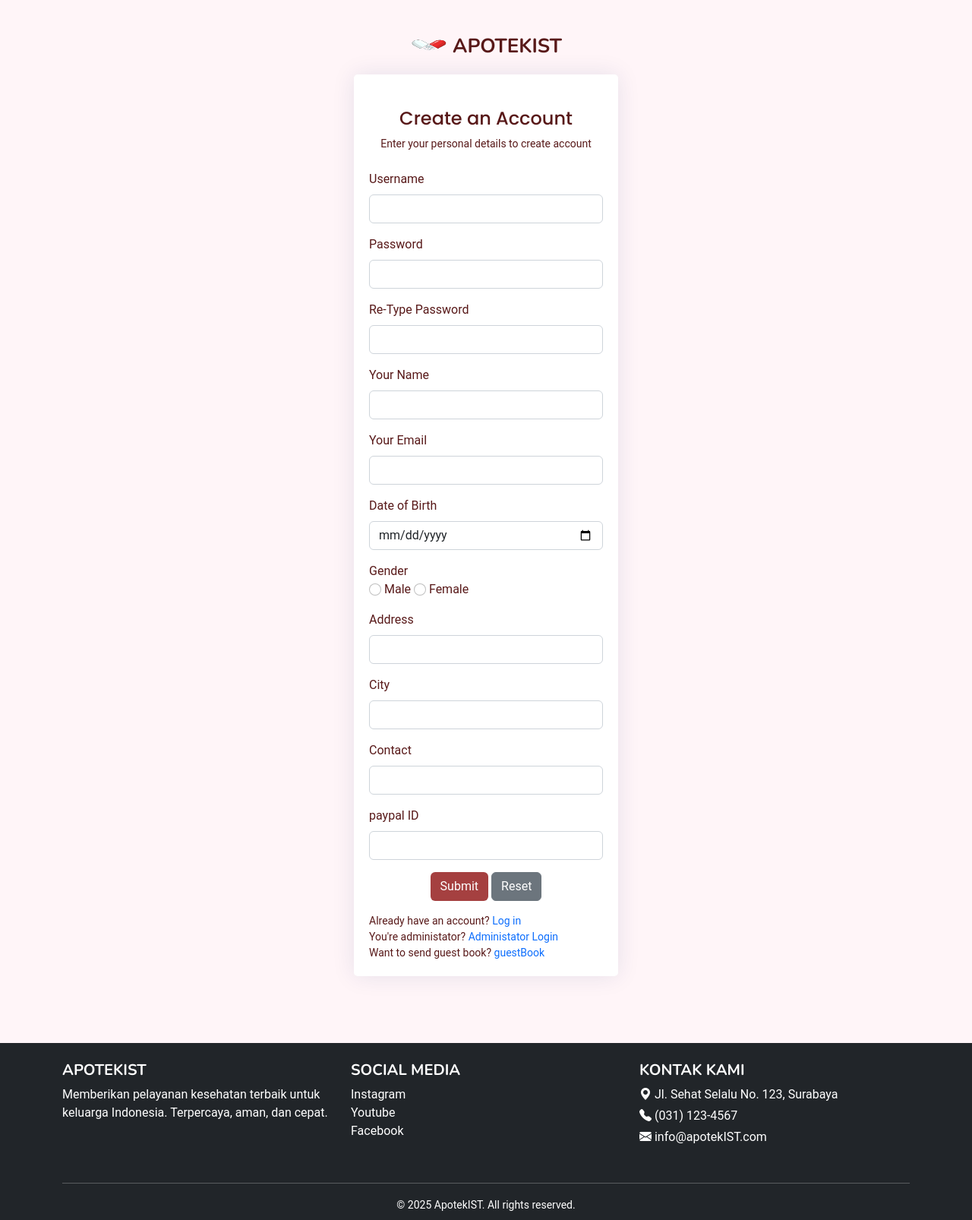
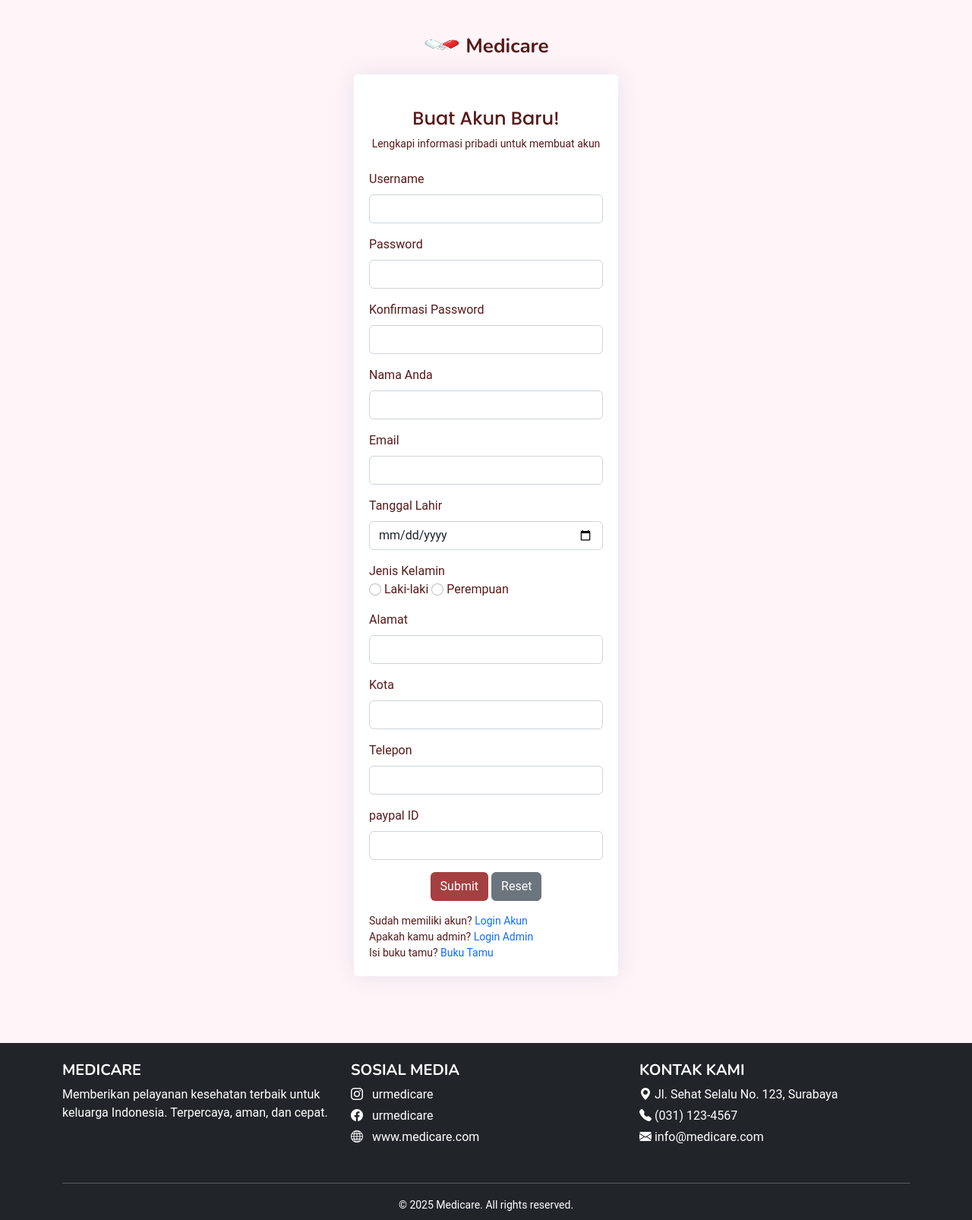
Before and after one commit to NadiyahSyaidatus/Medicare, a PHP site: page /registrasiAkun.php in a window 1280 px wide. Shown: the whole page at 76% size. Run offline with PHP 8.4, Linux system fonts and the light colour scheme; some libraries are stand-ins or nearby versions.

Commit message:
2/05/2025

```diff
--- a/Pelanggan/headerPelanggan.php
+++ b/Pelanggan/headerPelanggan.php
@@ -60,7 +60,7 @@ if(!isset($_SESSION["login"]) && $checkLogin > 0){
     <div class="d-flex align-items-center justify-content-between">
       <a href="produkJual.php" class="logo d-flex align-items-center">
         <img src="../img/logo.png" alt="">
-        <span class="navbar-brand fw-bold fs-3 text-white">APOTEKIST</span>
+        <span class="navbar-brand fw-bold fs-3 text-white">Medicare</span>
       </a>
     </div><!-- End Logo -->
 
--- a/Pelanggan/produkJual.php
+++ b/Pelanggan/produkJual.php
@@ -22,7 +22,7 @@ $kategori = array(
 
 <main id="main" class="main" style="margin-left: 0;">
     <div class="pagetitle">
-        <h1 class="text" style="color:rgb(88, 25, 25)">APOTEKIST PRODUCT</h1>
+        <h1 class="text" style="color:rgb(88, 25, 25)">Produk Medicare</h1>
     </div><!-- End Page Title -->
 
     <!-- live dropdown with jquery for filter kategoriProduk -->
@@ -86,3 +86,4 @@ $kategori = array(
         });
     </script>
 </main>
+<?php include '../footer.php'; ?>
--- a/footer.php
+++ b/footer.php
@@ -4,18 +4,18 @@
     <div class="row">
       <!-- Kolom 1: Logo dan deskripsi -->
       <div class="col-md-4 mb-3">
-        <h5 class="text-uppercase fw-bold">APOTEKIST</h5>
+        <h5 class="text-uppercase fw-bold">Medicare</h5>
         <p>Memberikan pelayanan kesehatan terbaik untuk keluarga Indonesia. Terpercaya, aman, dan cepat.</p>
       </div>
 
       <!-- Kolom 2: Link Navigasi -->
       <div class="col-md-4 mb-3">
-        <h5 class="text-uppercase fw-bold">SOCIAL MEDIA</h5>
-        <ul class="list-unstyled">
-          <li><a href="index.php" class="text-white text-decoration-none">Instagram</a></li>
-          <li><a href="loginPelanggan.php" class="text-white text-decoration-none">Youtube</a></li>
-          <li><a href="registrasiAkun.php" class="text-white text-decoration-none">Facebook</a></li>
-        </ul>
+        <h5 class="text-uppercase fw-bold">Sosial Media</h5>
+        <p class="mb-1"><i class="bi bi-instagram me-2"></i> urmedicare</p>
+        <p class="mb-1"><i class="bi bi-facebook me-2"></i> urmedicare</p>
+        <a href="landing.php" class="text-white text-decoration-none d-block mb-1">
+    <i class="bi bi-globe me-2"></i> www.medicare.com
+  </a>
       </div>
 
       <!-- Kolom 3: Kontak -->
@@ -23,12 +23,12 @@
         <h5 class="text-uppercase fw-bold">Kontak Kami</h5>
         <p class="mb-1"><i class="bi bi-geo-alt-fill"></i> Jl. Sehat Selalu No. 123, Surabaya</p>
         <p class="mb-1"><i class="bi bi-telephone-fill"></i> (031) 123-4567</p>
-        <p><i class="bi bi-envelope-fill"></i> info@apotekIST.com</p>
+        <p><i class="bi bi-envelope-fill"></i> info@medicare.com</p>
       </div>
     </div>
     <hr class="bg-light">
     <div class="text-center">
-      <small>&copy; <?= date('Y') ?> ApotekIST. All rights reserved.</small>
+      <small>&copy; <?= date('Y') ?> Medicare. All rights reserved.</small>
     </div>
   </div>
 </footer>
--- a/registrasiAkun.php
+++ b/registrasiAkun.php
@@ -64,7 +64,7 @@ if(isset($_POST["submit"])){
               <div class="d-flex justify-content-center py-4">
                 <a href="loginPelanggan.php" class="logo d-flex align-items-center w-auto">
                 <img src="img/logo.png" alt="" style="width: 50px; height: 50px;">
-                <span class="d-none d-lg-block" style="color: rgb(88, 25, 25);">APOTEKIST</span>
+                <span class="d-none d-lg-block" style="color: rgb(88, 25, 25);">Medicare</span>
                 </a>
               </div><!-- End Logo -->
 
@@ -73,8 +73,8 @@ if(isset($_POST["submit"])){
                 <div class="card-body">
 
                   <div class="pt-4 pb-2">
-                    <h5 class="card-title text-center pb-0 fs-4" style="color: rgb(88, 25, 25);">Create an Account</h5>
-                    <p class="text-center small">Enter your personal details to create account</p>
+                    <h5 class="card-title text-center pb-0 fs-4" style="color: rgb(88, 25, 25);">Buat Akun Baru!</h5>
+                    <p class="text-center small">Lengkapi informasi pribadi untuk membuat akun</p>
                   </div>
 
                   <form class="row g-3 needs-validation" novalidate method="POST">
@@ -83,78 +83,78 @@ if(isset($_POST["submit"])){
                       <div class="input-group has-validation">
                         <!-- <span class="input-group-text" id="inputGroupPrepend">@</span> -->
                         <input type="text" name="username" class="form-control" id="yourUsername" required>
-                        <div class="invalid-feedback">Please choose a username.</div>
+                        <div class="invalid-feedback">Buat username anda</div>
                       </div>
                     </div>
 
                     <div class="col-12">
                       <label for="yourPassword" class="form-label">Password</label>
                       <input type="password" name="password" class="form-control" id="yourPassword" required>
-                      <div class="invalid-feedback">Please enter your password!</div>
+                      <div class="invalid-feedback">Buat password anda</div>
                     </div>
 
                     <div class="col-12">
-                      <label for="yourPassword" class="form-label">Re-Type Password</label>
+                      <label for="yourPassword" class="form-label">Konfirmasi Password</label>
                       <input type="password" name="password2" class="form-control" id="yourPassword" required>
-                      <div class="invalid-feedback">Please Re-Type your password!</div>
+                      <div class="invalid-feedback">Konfirmasi password anda!</div>
                     </div>
 
                     <div class="col-12">
-                      <label for="yourName" class="form-label">Your Name</label>
+                      <label for="yourName" class="form-label">Nama Anda</label>
                       <input type="text" name="namaLengkap" class="form-control" id="yourName" required>
-                      <div class="invalid-feedback">Please, enter your name!</div>
+                      <div class="invalid-feedback">Masukkan nama anda!</div>
                     </div>
 
                     <div class="col-12">
-                      <label for="yourEmail" class="form-label">Your Email</label>
+                      <label for="yourEmail" class="form-label">Email</label>
                       <input type="email" name="email" class="form-control" id="yourEmail" required>
-                      <div class="invalid-feedback">Please enter a valid Email adddress!</div>
+                      <div class="invalid-feedback">Masukkan alamat email yang valid!</div>
                     </div>
 
                     <div class="col-12">
-                      <label for="dob" class="form-label">Date of Birth</label>
+                      <label for="dob" class="form-label">Tanggal Lahir</label>
                       <input type="date" name="dob" class="form-control" id="dob" required>
-                      <div class="invalid-feedback">Please enter a valid Date of Birth!</div>
+                      <div class="invalid-feedback">Masukkan tanggak lahir yang valid!</div>
                     </div>
 
                     <div class="col-12">
-                      <label for="gender" class="form-check-label">Gender</label><br>
-                      <input class="form-check-input" type="radio" name="gender" class="form-control" id="gender" value="male" required> Male
-                      <input class="form-check-input" type="radio" name="gender" class="form-control" id="gender" value="female" required> Female
-                      <div class="invalid-feedback">Please enter a valid Email adddress!</div>
+                      <label for="gender" class="form-check-label">Jenis Kelamin</label><br>
+                      <input class="form-check-input" type="radio" name="gender" class="form-control" id="gender" value="male" required> Laki-laki
+                      <input class="form-check-input" type="radio" name="gender" class="form-control" id="gender" value="female" required> Perempuan
+                      <div class="invalid-feedback">-</div>
                     </div>
 
                     <div class="col-12">
-                      <label for="alamat" class="form-label">Address</label>
+                      <label for="alamat" class="form-label">Alamat</label>
                       <input type="text" name="alamat" class="form-control" id="alamat" required>
-                      <div class="invalid-feedback">Please, enter your address!</div>
+                      <div class="invalid-feedback">Masukkan alamat anda!</div>
                     </div>
 
                     <div class="col-12">
-                      <label for="kota" class="form-label">City</label>
+                      <label for="kota" class="form-label">Kota</label>
                       <input type="text" name="kota" class="form-control" id="kota" required>
-                      <div class="invalid-feedback">Please, enter your City!</div>
+                      <div class="invalid-feedback">Masukkan kota anda!</div>
                     </div>
 
                     <div class="col-12">
-                      <label for="contact" class="form-label">Contact</label>
+                      <label for="contact" class="form-label">Telepon</label>
                       <input type="number" name="contact" class="form-control" id="contact" required pattern="[0-9]*">
-                      <div class="invalid-feedback">Please, enter your Contact!</div>
+                      <div class="invalid-feedback">Masukkan nomor telepon!</div>
                     </div>
 
                     <div class="col-12">
                       <label for="paypalID" class="form-label">paypal ID</label>
                       <input type="number" name="paypalID" class="form-control" id="paypalID" required pattern="[0-9]*">
-                      <div class="invalid-feedback">Please, enter your paypalID!</div>
+                      <div class="invalid-feedback">Masukkan ID Paypal anda!</div>
                     </div>
                     <div class="text-center">
                       <button type="submit" class="btn " style="background-color:rgb(165, 64, 64); color: white;"  name="submit">Submit</button>
                       <button type="reset" class="btn btn-secondary">Reset</button>
                     </div>
                     <div class="col-12">
-                      <p class="small mb-0">Already have an account? <a href="loginPelanggan.php" class="text-primary">Log in</a></p>
-                      <p class="small mb-0">You're administator? <a href="loginAdmin.php" class="text-primary">Administator Login</a></p>
-                      <p class="small mb-0">Want to send guest book? <a href="guestBook.php" class="text-primary">guestBook</a></p>
+                      <p class="small mb-0">Sudah memiliki akun? <a href="loginPelanggan.php" class="text-primary">Login Akun</a></p>
+                      <p class="small mb-0">Apakah kamu admin? <a href="loginAdmin.php" class="text-primary">Login Admin</a></p>
+                      <p class="small mb-0">Isi buku tamu? <a href="bukuTamu.php" class="text-primary">Buku Tamu</a></p>
                     </div>
                   </form>
 
```
Also changed, not shown: bukuTamu.php (renamed from guestBook.php, +8 -5 lines), landing.php (+4 -4 lines), loginAdmin.php (+6 -8 lines), loginPelanggan.php (+8 -8 lines).
